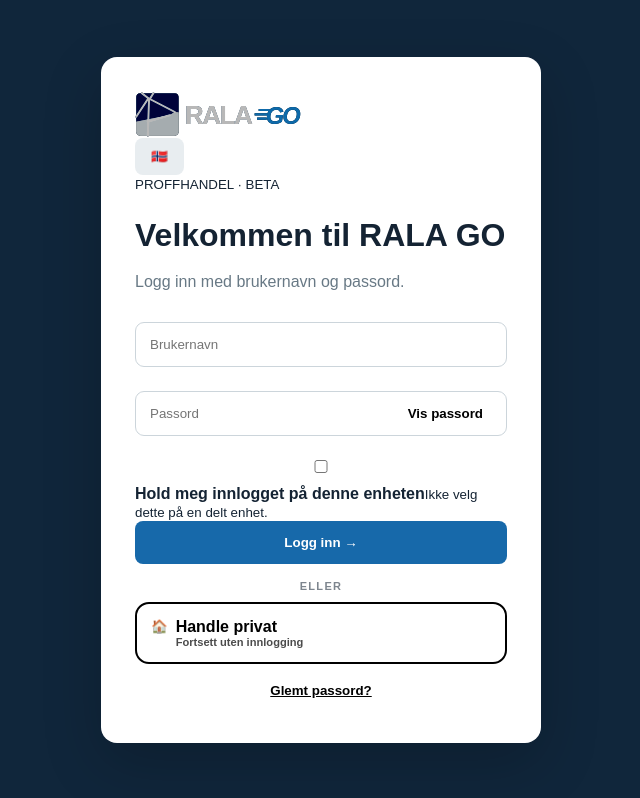
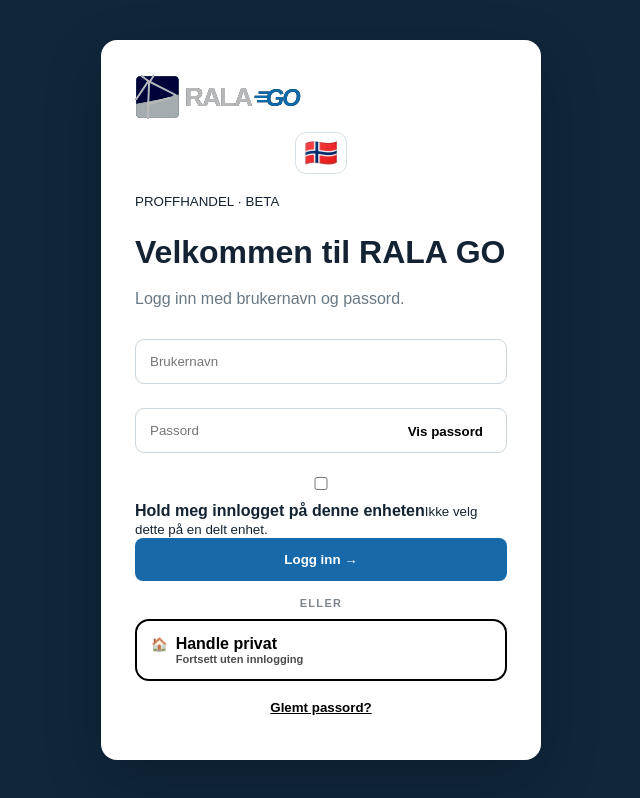
Before and after one commit to arneulrik-dev/RALA-GO, a Next.js app: page / in a window 1280 px wide. Shown: the whole page, without its empty margins (319-959 px from the left). Built offline with nearby package versions, Linux system fonts and the light colour scheme.

Commit message:
Style compact flag language menu

```diff
--- a/app/globals.css
+++ b/app/globals.css
@@ -208,3 +208,7 @@
 /* Clear language selector on login */
 .loginLanguagePicker{display:flex;align-items:center;justify-content:center;gap:10px;margin:14px 0 20px}.loginLanguagePicker label{font-size:13px;font-weight:800}.loginLanguagePicker select{width:auto;min-width:150px;height:40px;padding:7px 34px 7px 11px;border:1px solid #d5dfe6;border-radius:10px;background:#fff;color:#17232d;font:inherit;font-weight:700;cursor:pointer}.dark .loginLanguagePicker select{background:#101820;color:#e7edf2;border-color:#3a4b58}
 @media(max-width:480px){.loginLanguagePicker{justify-content:stretch}.loginLanguagePicker label{white-space:nowrap}.loginLanguagePicker select{flex:1;min-width:0}}
+
+
+/* Compact visible-flag language picker */
+.loginLanguageFlag{position:relative;display:flex;justify-content:center;margin:12px 0 18px}.languageFlagButton{width:52px;height:42px;padding:4px;border:1px solid #d5dfe6;border-radius:11px;background:#fff;font-size:27px;line-height:1;cursor:pointer}.languageFlagMenu{position:absolute;top:48px;left:50%;transform:translateX(-50%);z-index:30;width:190px;padding:7px;border:1px solid #d5dfe6;border-radius:12px;background:#fff;box-shadow:0 10px 30px rgba(0,0,0,.14)}.languageFlagMenu button{width:100%;display:flex;align-items:center;gap:10px;padding:9px 10px;border:0;border-radius:8px;background:transparent;color:#17232d;text-align:left;font:inherit;cursor:pointer}.languageFlagMenu button span{font-size:21px}.languageFlagMenu button:hover,.languageFlagMenu button.active{background:#eef5fa}.dark .languageFlagButton,.dark .languageFlagMenu{background:#101820;border-color:#3a4b58}.dark .languageFlagMenu button{color:#e7edf2}.dark .languageFlagMenu button:hover,.dark .languageFlagMenu button.active{background:#263844}
```
